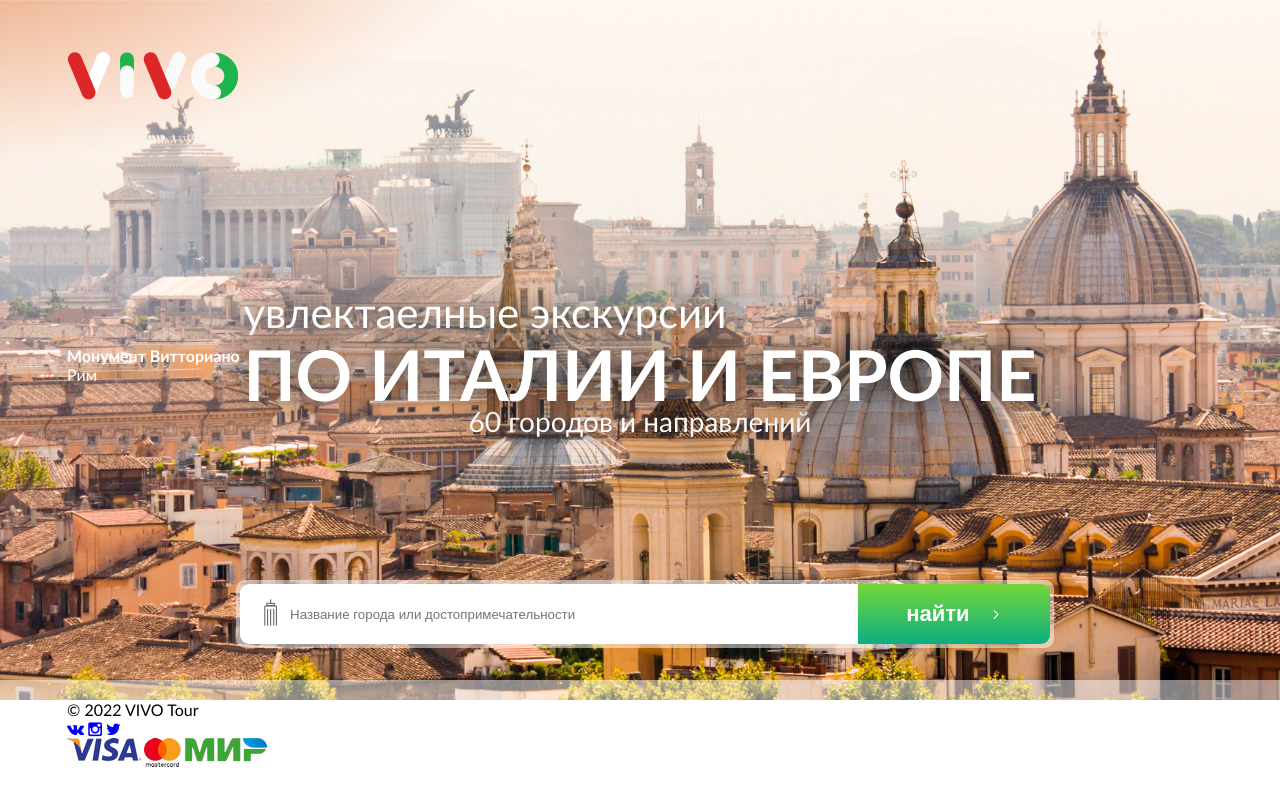
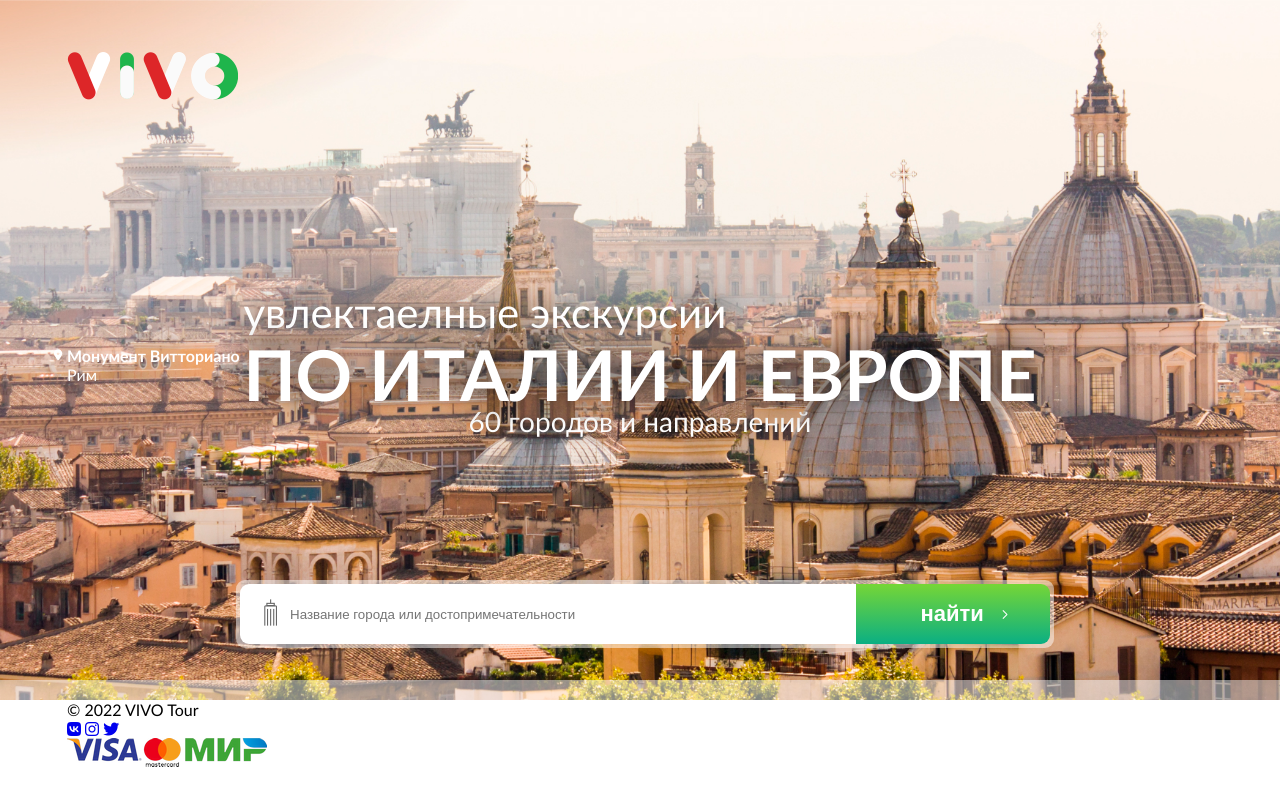
Before and after one commit to fishok11/vivotour, a PHP site: page /lib_site/templates/common_outer.php in a window 1280 px wide. Run offline with PHP 8.4, Linux system fonts and the light colour scheme; the template is opened without the code that fills it, so the values that code supplies are empty; some libraries are stand-ins or nearby versions.

Commit message:
improvements

```diff
--- a/www/css/redesignStyle.css
+++ b/www/css/redesignStyle.css
@@ -108,6 +108,12 @@ body {
     top: 346px;
     color: #FFFFFF;
 }
+.header-location-map {
+    font-size: 11px;
+    position: absolute;
+    left: -13px;
+    top: 4px;
+}
 .header-location-text1 {
     margin: 0;
     font-weight: bold;
@@ -115,8 +121,6 @@ body {
 .header-location-text2 {
     margin: 0;
 }
-
-
 
 
 
@@ -158,7 +162,7 @@ body {
 .header-search-button {
     width: 205px;
     height: 60px;
-    padding: 0;
+    padding: 0 0 0 25px;
     margin: 0;
     position: relative;
     outline: none;
@@ -173,7 +177,7 @@ body {
     justify-content: center;
 }
 .header-search-arrow {
-    margin-left: 20px;
+    margin-left: 15px;
 }
 .header-search-arrow1 {
     font-size: 20px;
--- a/www/lib_site/templates/common_outer.php
+++ b/www/lib_site/templates/common_outer.php
@@ -30,6 +30,7 @@
 
 
 	<link href="/fonts/font-awesome.min.css" rel="stylesheet">
+    <script src="https://kit.fontawesome.com/0ed78f30c5.js" crossorigin="anonymous"></script>
 
 	<script src="/js/jquery-1.11.1.min.js"></script>
 	<script src="/js/jquery.easing.js"></script>
@@ -79,6 +80,7 @@ ga('send', 'pageview');
                 </div>
             </div>
             <div class="header-location">
+                <i class="header-location-map fa-solid fa-location-dot"></i>
                 <p class="header-location-text1">Монумент Витториано</p>
                 <p class="header-location-text2">Рим</p>
             </div>
```
